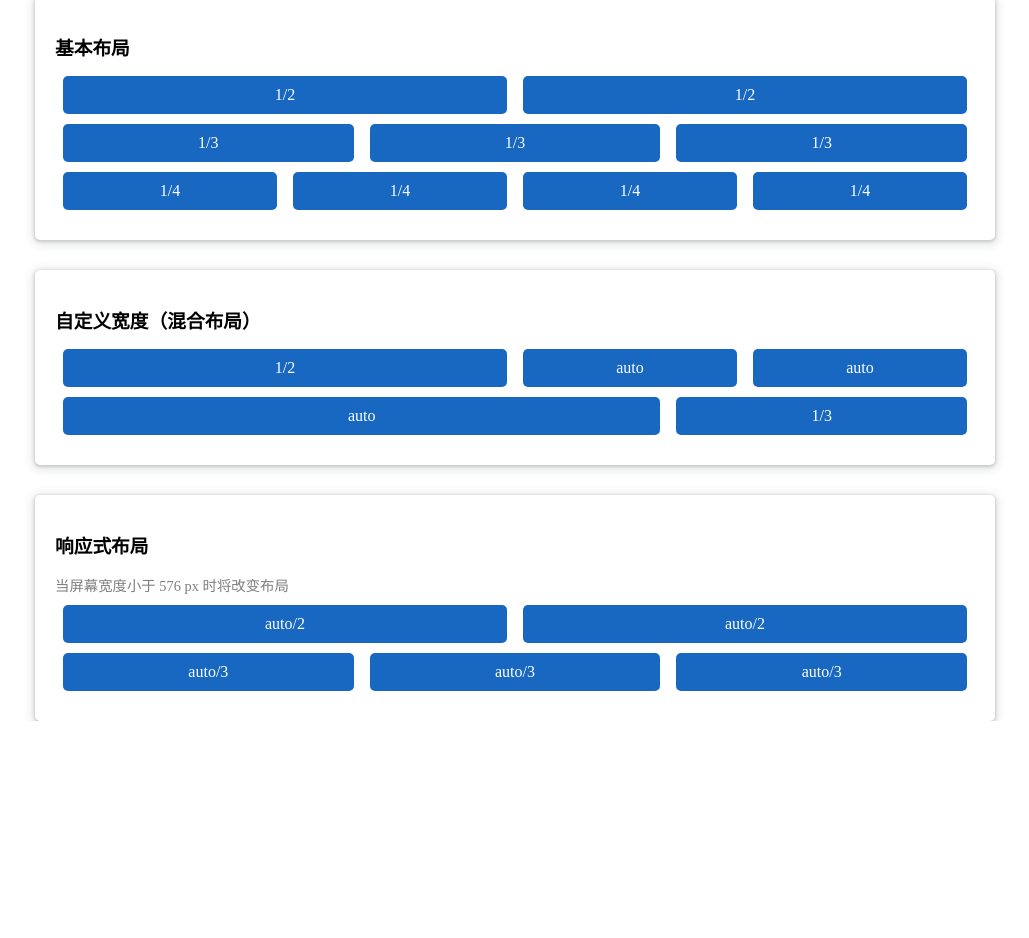
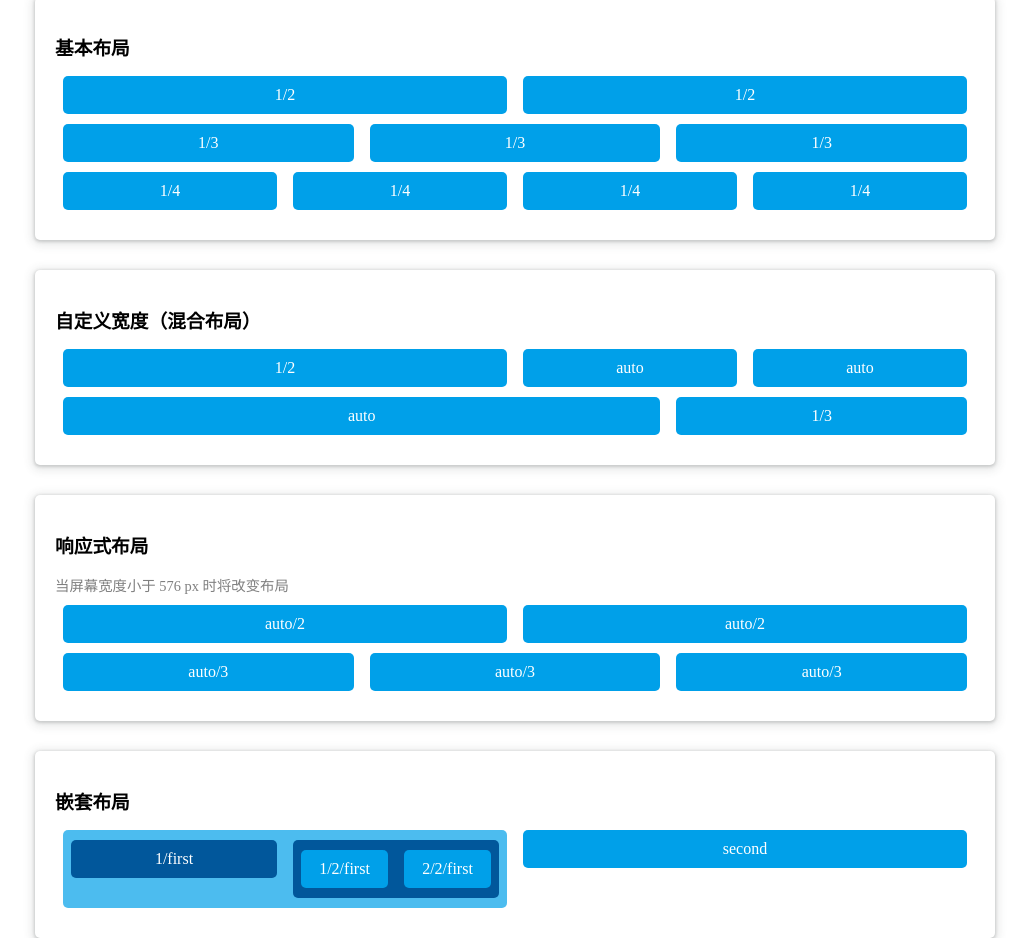
Before and after one commit to lbwa/grid-style, a website built with webpack: page docs/index.html in a window 1280 px wide. Shown: the part 81-1019 px from the top of the page, without its empty margins (125-1154 px from the left). Before the commit the page ends 802 px from the top, so only its background shows below. Built offline with nearby package versions, Linux system fonts and the light colour scheme.

Commit message:
feat: grid-nest section

```diff
--- a/assets/app.sass
+++ b/assets/app.sass
@@ -35,7 +35,13 @@ html, body
   border-radius: 5px
   color: white
   text-align: center
-  background-color: #1867c0
+  background-color: #00a0e9
+
+  &.light
+    background-color: rgba(0,160,233,.7)
+
+  &.deep
+    background-color: #01579b
 
 .mb--10
   margin-bottom: 10px
--- a/docs/index.html
+++ b/docs/index.html
@@ -5,7 +5,7 @@
   <meta name="viewport" content="width=device-width, initial-scale=1.0">
   <meta http-equiv="X-UA-Compatible" content="ie=edge">
   <title>Grid layout by flexbox</title>
-<link href="main.e888aedc.css" rel="stylesheet"></head>
+<link href="main.18e3935a.css" rel="stylesheet"></head>
 <body>
   <h1 class="main-title title">Grid 布局</h1>
   <div class="app">
@@ -98,6 +98,32 @@
         </div>
       </div>
     </section>
+
+    <section class="grid-nest section">
+      <h3 class="title">嵌套布局</h3>
+      <div class="grid grid--full large-grid--fit" grid-gutters="1">
+        <div class="grid-cell mb--10">
+          <div class="grid bg light" grid-gutters="1">
+            <div class="grid-cell">
+              <div class="bg deep">1/first</div>
+            </div>
+            <div class="grid-cell">
+              <div class="grid bg deep" grid-gutters="1">
+                <div class="grid-cell">
+                  <div class="bg">1/2/first</div>
+                </div>
+                <div class="grid-cell">
+                  <div class="bg">2/2/first</div>
+                </div>
+              </div>
+            </div>
+          </div>
+        </div>
+        <div class="grid-cell mb--10">
+          <div class="bg">second</div>
+        </div>
+      </div>
+    </section>
   </div>
 <script type="text/javascript" src="app.js"></script></body>
 </html>
```
Also changed, not shown: src/index.html (+26 -0 lines), 2 other files.
